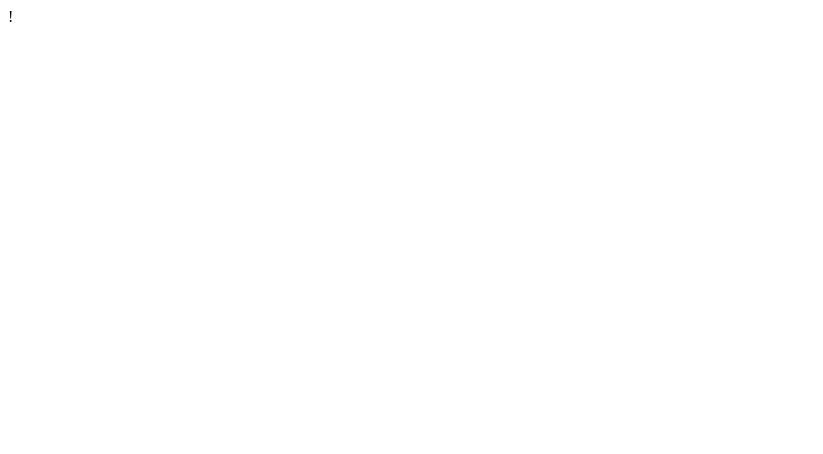
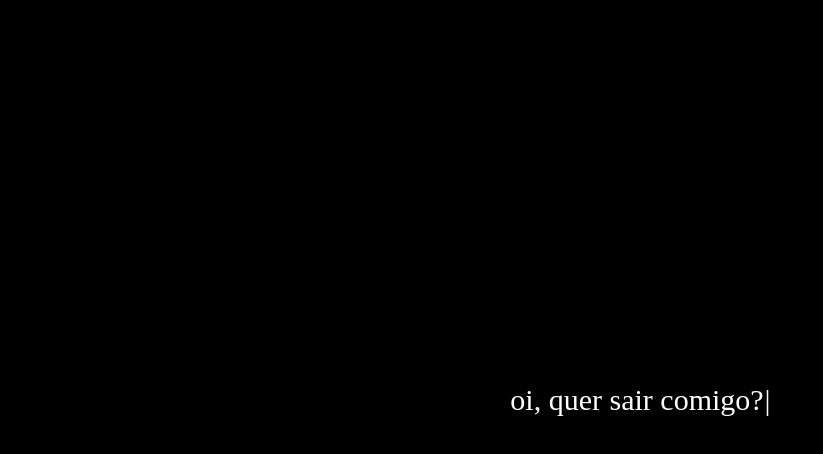
Before and after one commit to felpzreiz/studies, a plain HTML site: page meme/index.html in a window 1280 px wide. Shown: the whole page, without its empty margins (0-823 px from the left). Drawn offline with Linux system fonts and the light colour scheme.

Commit message:
Atualizar o index.html

```diff
--- a/meme/index.html
+++ b/meme/index.html
@@ -1 +1,83 @@
-!
+<!DOCTYPE html>
+<html lang="pt-br">
+<head>
+    <meta charset="UTF-8">
+    <meta name="viewport" content="width=device-width, initial-scale=1.0">
+    <title>diário de felipe reis</title>
+
+    <style>
+        *{
+    margin: 0;
+    padding: 0;
+    border: none;
+    outline: none;
+    box-sizing: border-box;
+    background-color: black;
+    color: white;
+    font-weight: 500;
+}
+
+html {
+    height: 100%;
+    display: flex;
+    justify-content: center;
+    align-items: center;
+}
+
+.container {
+    width: 100%;
+    height: 50px;
+    display: flex;
+    justify-content: center;
+    align-items: center;
+    font-size: 30px;
+}
+
+#text {
+    font-size: 20;
+    color: white;
+}
+
+.bar {
+    animation: animate 0.5s infinite linear;
+}
+
+@keyframes animate {
+    0%, 100%{
+        opacity: 1;
+    }
+    50%{
+        opacity: 0;
+    }
+}
+    </style>
+
+</head>
+
+<body>
+
+    <div class="container">
+        <span id="text"></span>
+        <span class="bar">|</span>
+    </div>
+
+
+    <script>
+
+        let i = 0;
+        let message = "oi, quer sair comigo? ";
+
+
+        typing();
+
+        function typing(){
+            if (i < message.length){
+            document.getElementById('text').innerHTML += message.charAt(i);
+            i++;
+            setTimeout(typing, 100);
+            }
+        }
+
+    </script>
+</body>
+</html>
```
